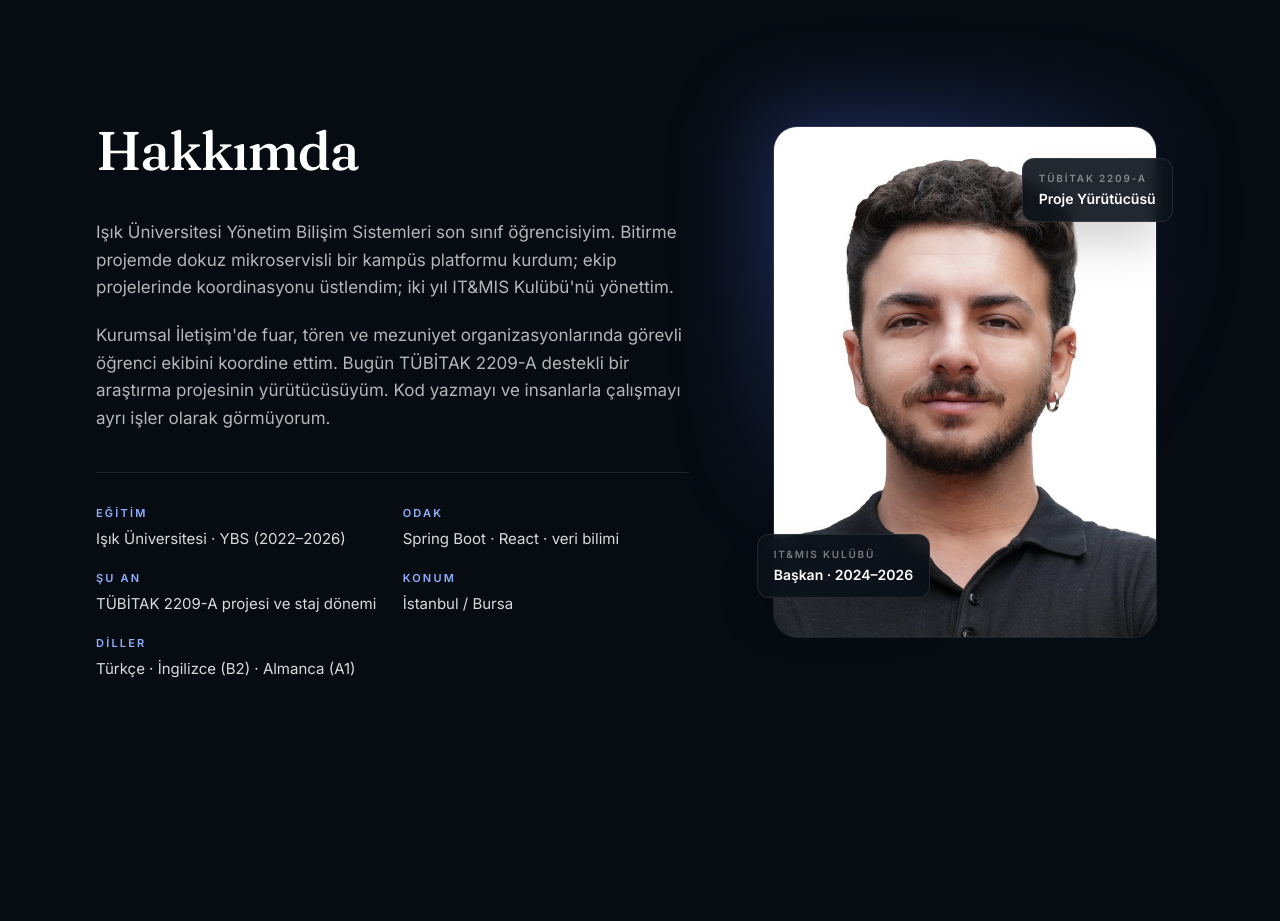
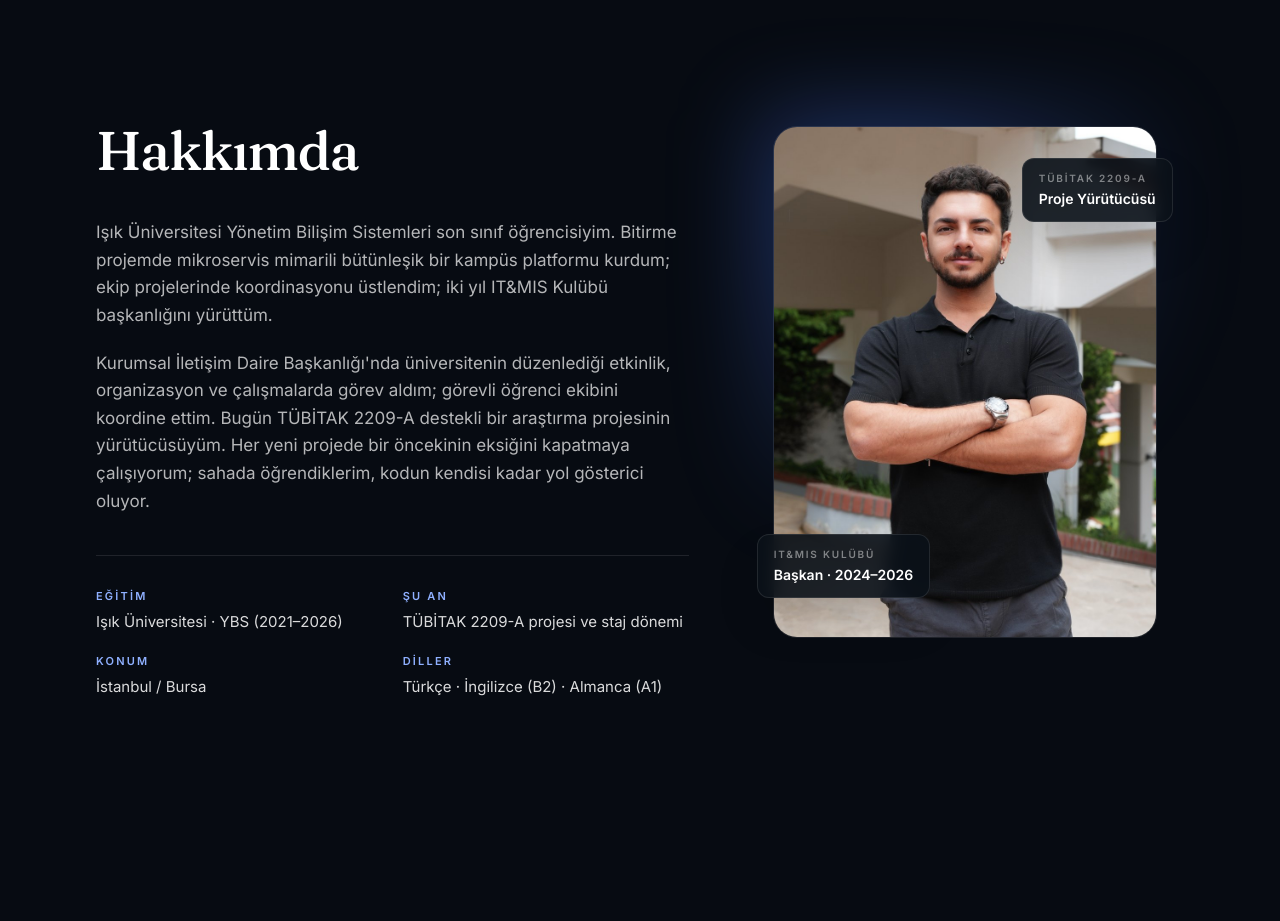
Before and after one commit to tolguner/tolguner.github.io, a Next.js app: page / in a window 1280 px wide. Shown: the part 960-1881 px from the top of the page. Built offline with nearby package versions, Linux system fonts and the light colour scheme; no server answers.

Commit message:
feat(site): hakkimda metinleri guncellendi, yeni portre eklendi

```diff
--- a/src/components/home/Home.tsx
+++ b/src/components/home/Home.tsx
@@ -232,7 +232,7 @@ export default function Home({ repos }: { repos: Repo[] }) {
           <div className="relative mx-auto w-full max-w-sm md:mt-4" data-reveal>
             <div className="absolute -inset-6 rounded-[2rem] bg-[radial-gradient(circle_at_30%_20%,rgba(79,124,255,0.35),transparent_60%)] blur-2xl" />
             {/* eslint-disable-next-line @next/next/no-img-element */}
-            <img src="/foto.jpg" alt="Tolga Olguner" width={600} height={800} className="relative aspect-[3/4] w-full rounded-3xl border border-white/10 object-cover grayscale-[15%]" />
+            <img src="/portre.jpg" alt="Tolga Olguner" width={900} height={1200} className="relative aspect-[3/4] w-full rounded-3xl border border-white/10 object-cover" />
             {t.about.badges.map((b, i) => (
               <div key={b.k} className={`absolute rounded-xl border border-white/10 bg-[#0b1119]/90 px-4 py-3 shadow-2xl backdrop-blur ${i === 0 ? "-right-4 top-8" : "-left-4 bottom-10"}`}>
                 <div className="text-[10px] font-semibold uppercase tracking-[0.18em] text-white/45">{b.k}</div>
--- a/src/content-home.ts
+++ b/src/content-home.ts
@@ -37,11 +37,10 @@ export const home: Record<Lang, HomeDict> = {
     ],
     about: {
       title: "Hakkımda",
-      p1: "Işık Üniversitesi Yönetim Bilişim Sistemleri son sınıf öğrencisiyim. Bitirme projemde dokuz mikroservisli bir kampüs platformu kurdum; ekip projelerinde koordinasyonu üstlendim; iki yıl IT&MIS Kulübü'nü yönettim.",
-      p2: "Kurumsal İletişim'de fuar, tören ve mezuniyet organizasyonlarında görevli öğrenci ekibini koordine ettim. Bugün TÜBİTAK 2209-A destekli bir araştırma projesinin yürütücüsüyüm. Kod yazmayı ve insanlarla çalışmayı ayrı işler olarak görmüyorum.",
+      p1: "Işık Üniversitesi Yönetim Bilişim Sistemleri son sınıf öğrencisiyim. Bitirme projemde mikroservis mimarili bütünleşik bir kampüs platformu kurdum; ekip projelerinde koordinasyonu üstlendim; iki yıl IT&MIS Kulübü başkanlığını yürüttüm.",
+      p2: "Kurumsal İletişim Daire Başkanlığı'nda üniversitenin düzenlediği etkinlik, organizasyon ve çalışmalarda görev aldım; görevli öğrenci ekibini koordine ettim. Bugün TÜBİTAK 2209-A destekli bir araştırma projesinin yürütücüsüyüm. Her yeni projede bir öncekinin eksiğini kapatmaya çalışıyorum; sahada öğrendiklerim, kodun kendisi kadar yol gösterici oluyor.",
       facts: [
-        { k: "Eğitim", v: "Işık Üniversitesi · YBS (2022–2026)" },
-        { k: "Odak", v: "Spring Boot · React · veri bilimi" },
+        { k: "Eğitim", v: "Işık Üniversitesi · YBS (2021–2026)" },
         { k: "Şu an", v: "TÜBİTAK 2209-A projesi ve staj dönemi" },
         { k: "Konum", v: "İstanbul / Bursa" },
         { k: "Diller", v: "Türkçe · İngilizce (B2) · Almanca (A1)" },
@@ -128,11 +127,10 @@ export const home: Record<Lang, HomeDict> = {
     ],
     about: {
       title: "About",
-      p1: "Final-year Management Information Systems student at Işık University. For my capstone I built a nine-microservice campus platform; I coordinated team projects; I ran the IT&MIS Club for two years.",
-      p2: "At Corporate Communications I coordinated the student staff team at fairs, ceremonies and graduation. Today I lead a TÜBİTAK 2209-A funded research project. I don't treat writing code and working with people as separate jobs.",
+      p1: "Final-year Management Information Systems student at Işık University. For my capstone I built an integrated campus platform on a microservice architecture; I took on coordination in team projects; I served as president of the IT&MIS Club for two years.",
+      p2: "At the Corporate Communications Directorate I worked on the events, organizations and projects the university runs and coordinated the student staff team. Today I lead a TÜBİTAK 2209-A funded research project. With every new project I try to close the gap the previous one left; what I learn in the field guides me as much as the code itself.",
       facts: [
-        { k: "Education", v: "Işık University · MIS (2022–2026)" },
-        { k: "Focus", v: "Spring Boot · React · data science" },
+        { k: "Education", v: "Işık University · MIS (2021–2026)" },
         { k: "Now", v: "TÜBİTAK 2209-A project and internships" },
         { k: "Location", v: "Istanbul / Bursa, Türkiye" },
         { k: "Languages", v: "Turkish · English (B2) · German (A1)" },
```
Also changed, not shown: public/portre.jpg (added).
